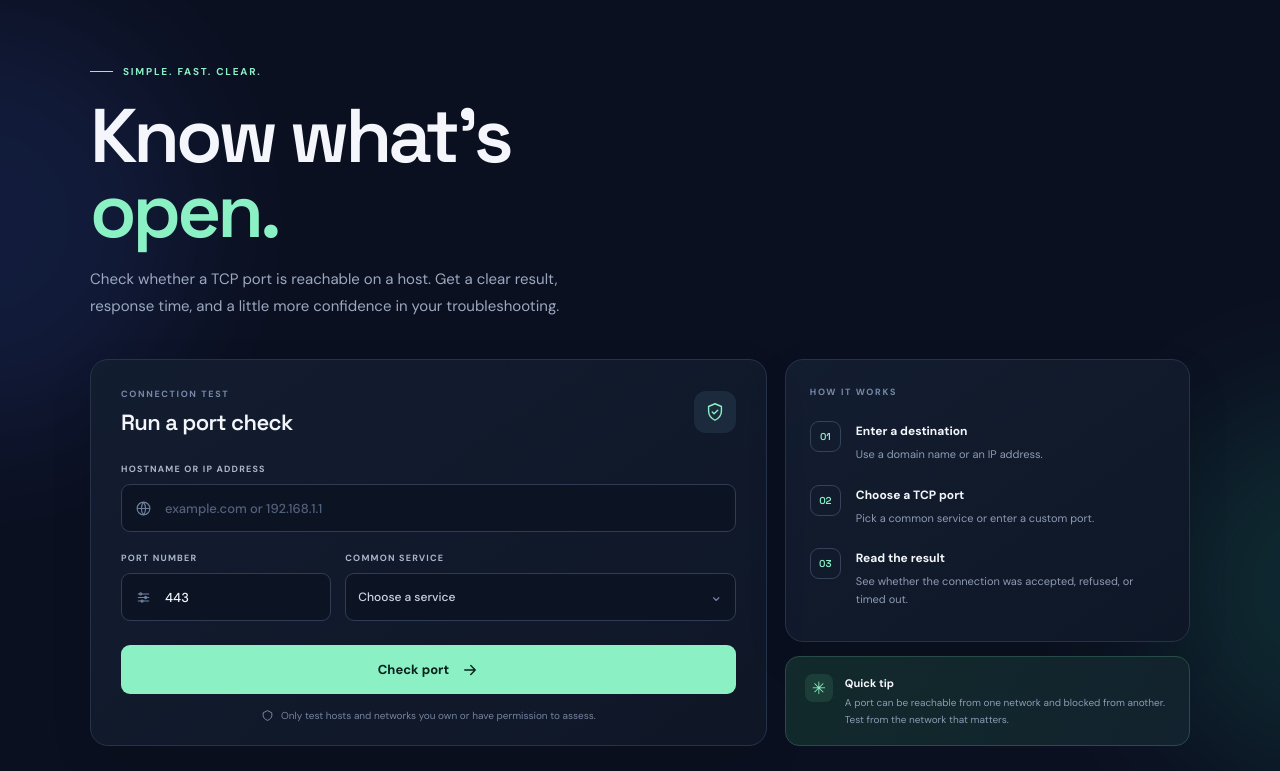
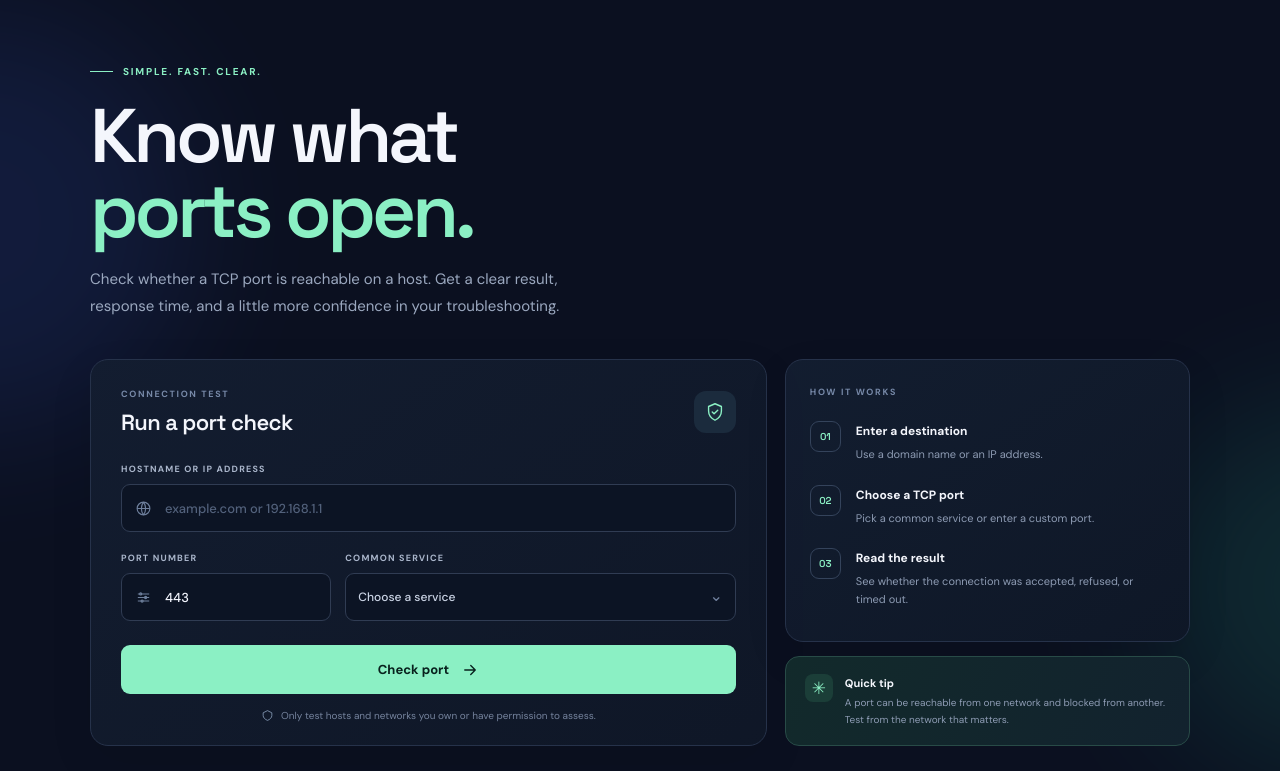
Before and after one commit to DileepAsha/Portchecker, a Flask app: page / in a window 1280 px wide; the page is wider, and only the part inside the window is pictured. Shown: the part 88-859 px from the top of that part. Run offline with Flask 3, Linux system fonts and the light colour scheme.

Commit message:
Update header text in index.html

```diff
--- a/templates/index.html
+++ b/templates/index.html
@@ -23,7 +23,7 @@
   <main class="shell">
     <section class="hero">
       <div class="eyebrow"><span class="eyebrow-line"></span> SIMPLE. FAST. CLEAR.</div>
-      <h1>Know what’s<br><span>open.</span></h1>
+      <h1>Know what <br><span>ports open.</span></h1>
       <p class="hero-copy">Check whether a TCP port is reachable on a host. Get a clear result, response time, and a little more confidence in your troubleshooting.</p>
     </section>
 
```
